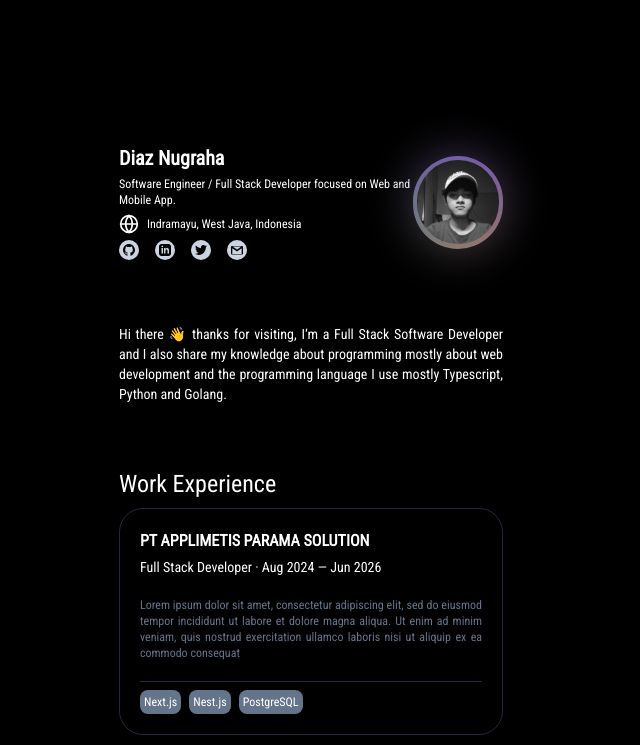
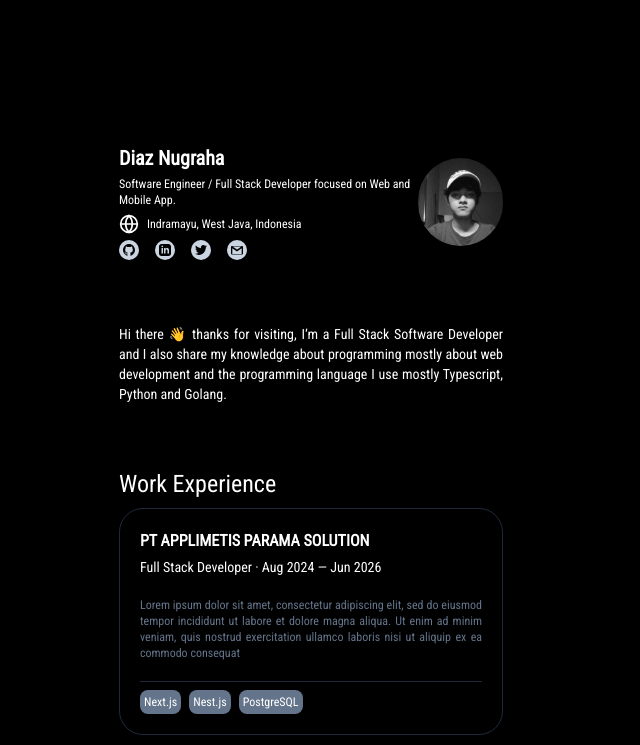
Before and after one commit to DiazNugraha/portofolio, a Next.js app: page / in a window 1280 px wide. Shown: the top 745 px of the page, without its empty margins (329-969 px from the left). Built offline with nearby package versions, Linux system fonts and the light colour scheme.

Commit message:
refactor: remove background gradient

```diff
--- a/src/components/home/sections/HeaderSection.tsx
+++ b/src/components/home/sections/HeaderSection.tsx
@@ -1,6 +1,5 @@
 import Image from "next/image";
 import { Globe } from "lucide-react";
-import { BackgroundGradient } from "@/components/ui/background-gradient";
 import Link from "next/link";
 import GithubIcon from "@/components/ui/icons/github-icon";
 import GmailIcon from "@/components/ui/icons/gmail-icons";
@@ -31,7 +30,6 @@ export default function HeaderSection() {
           <ContactButtons />
         </div>
         <div className="flex">
-          <BackgroundGradient roundedFull>
           <Image
             src={"/assets/profile.png"}
             className="rounded-full"
@@ -39,7 +37,6 @@ export default function HeaderSection() {
             height={200}
             alt={"profile"}
           />
-          </BackgroundGradient>
         </div>
       </div>
     </section>
```
Lines whose indentation alone changed are shown as unchanged.
